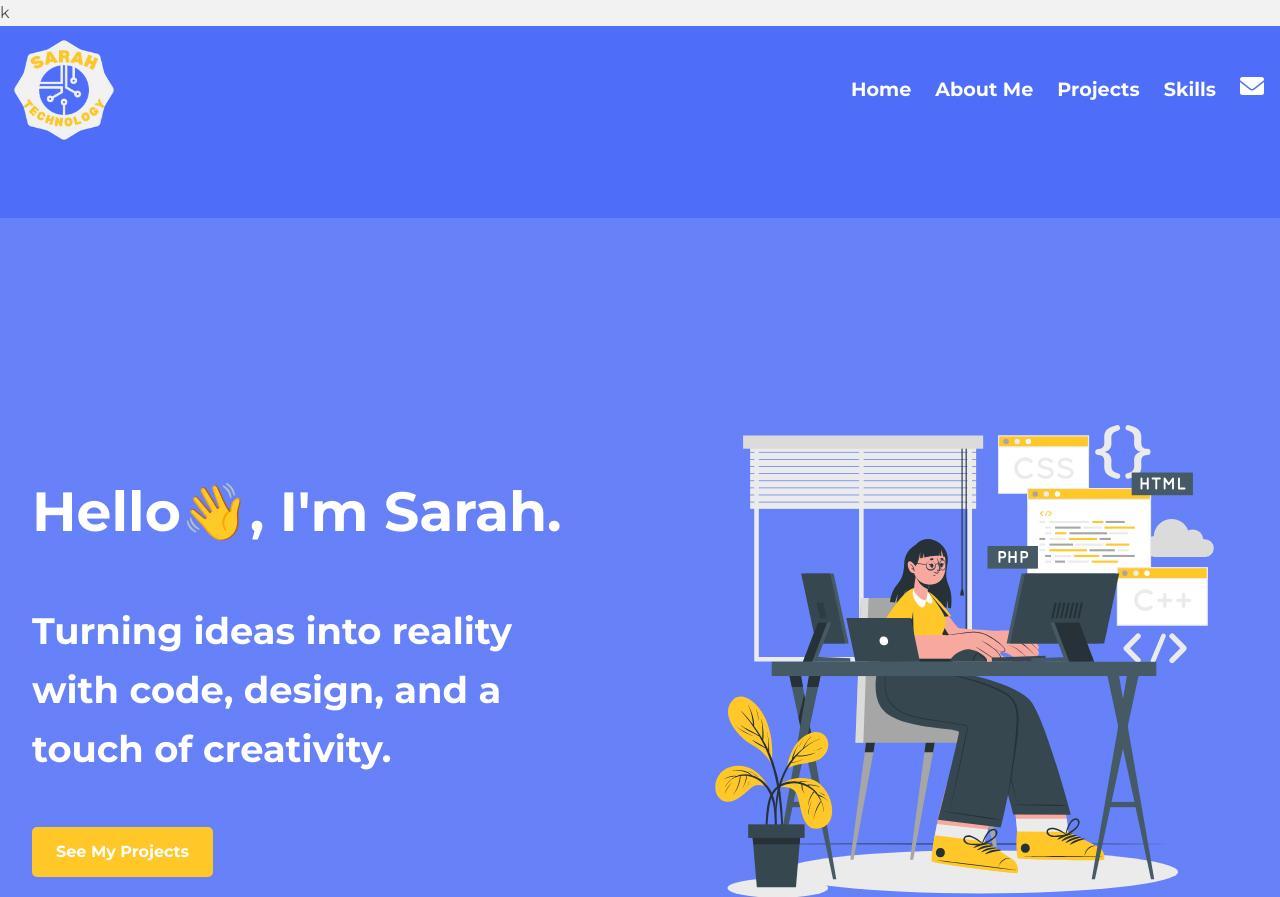
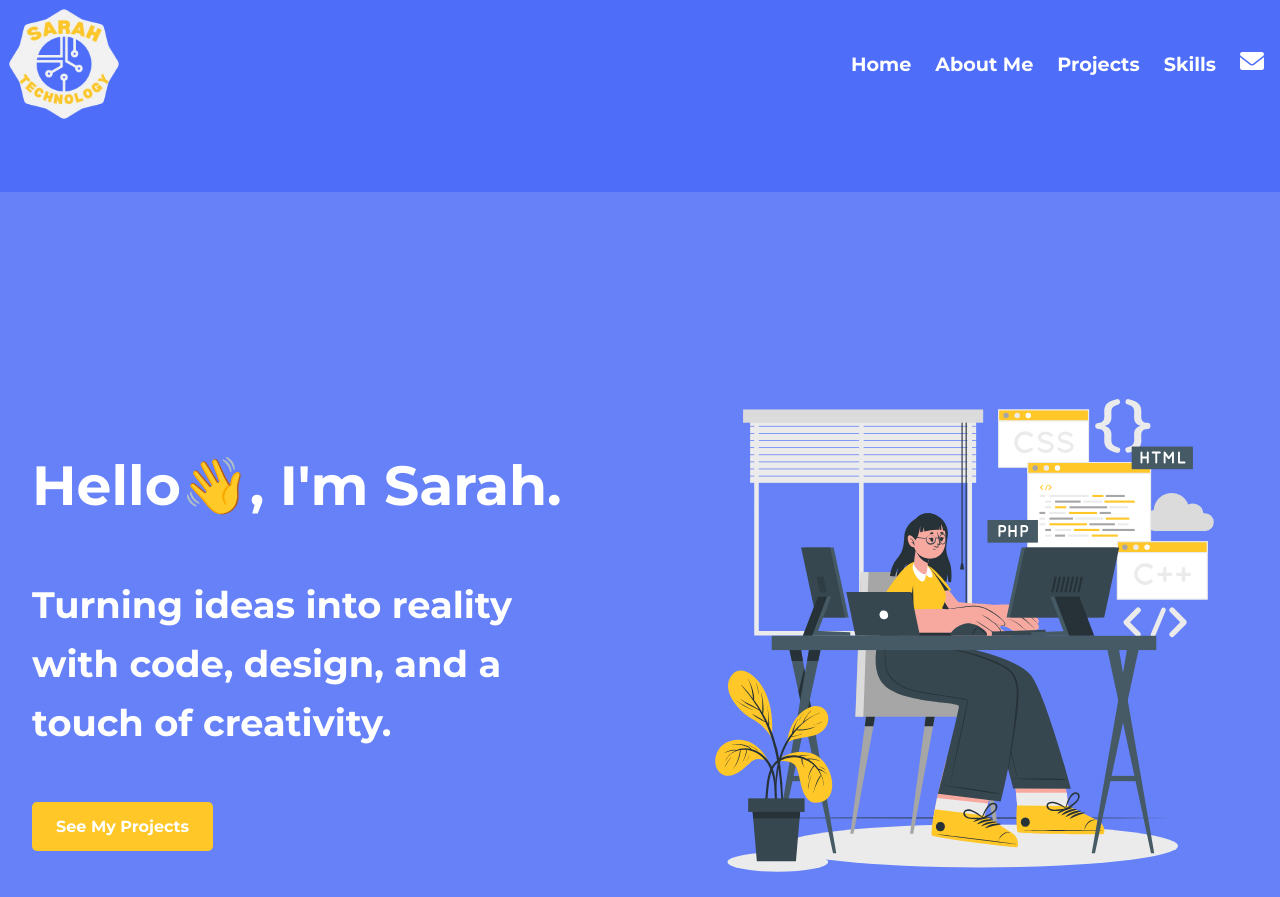
Before and after one commit to Sarah678935/Sarah, a plain HTML site: page index.html in a window 1280 px wide. Shown: the top 897 px of the page. Drawn offline with nearby package versions, Linux system fonts and the light colour scheme; no server answers.

Commit message:
Initial upload of portfolio website-2

```diff
--- a/index.html
+++ b/index.html
@@ -63,7 +63,7 @@
     }
     </script>
     <link href="https://fonts.googleapis.com/css2?family=Montserrat:wght@300;400;500;600;700&display=swap" rel="stylesheet">
-<link rel="stylesheet" href="css/styles.css">k
+<link rel="stylesheet" href="css/styles.css">
 </head>
 
 
```
